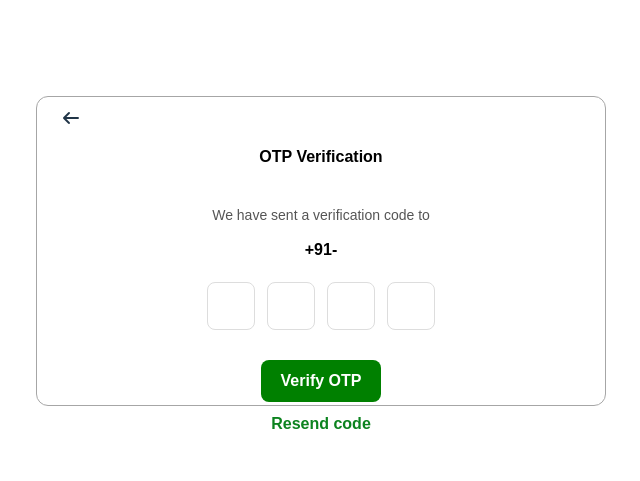
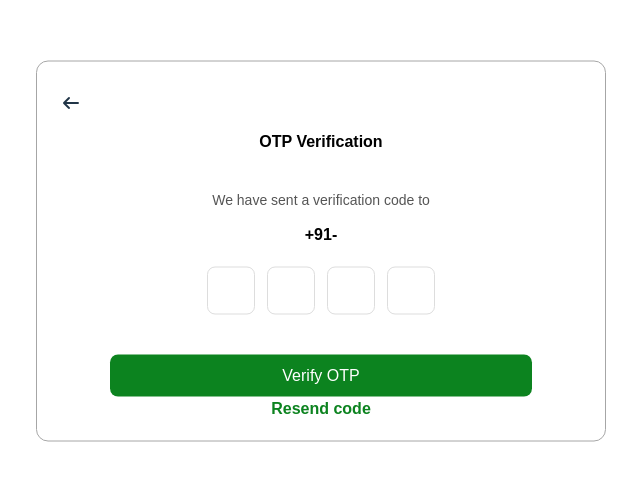
Before and after one commit to DeekshaPatelBV02/Blinkit-, a React (Vite) app in the folder frontend_blinkit/: page /sign in a window 1280 px wide. Shown: the part 149-630 px from the top of the page, without its empty margins (319-959 px from the left). Built offline with nearby package versions, Linux system fonts and the light colour scheme; no server answers.

Commit message:
commit12

```diff
--- a/frontend_blinkit/src/styles/sign.css
+++ b/frontend_blinkit/src/styles/sign.css
@@ -7,7 +7,8 @@
    transform: translate(-50%, -50%);
    background: #fff;
    width: 570px;
-   height:310px;
+   height:auto;
+   padding: 20px;
 
    border-radius: 12px;
    text-align: center;
@@ -60,17 +61,15 @@
 }
 
 .button2 {
-  width: 120px;
-  height: 42px;
-  background: green;
-  color: white;
-  border: none;
-  border-radius: 8px;
-  font-size: 16px;
-  font-weight: 600;
-  cursor: pointer;
-  display: block;
-  margin: 20px auto 10px;
+    width: 80%;
+    padding: 12px;
+    margin-top: 10px;
+    background-color: #0c831f;
+    color: white;
+    border: none;
+    border-radius: 8px;
+    font-size: 16px;
+    cursor: pointer;
 }
 
 .resendcode {
```
